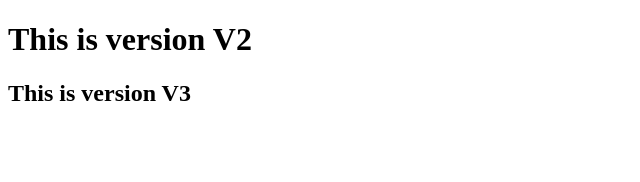
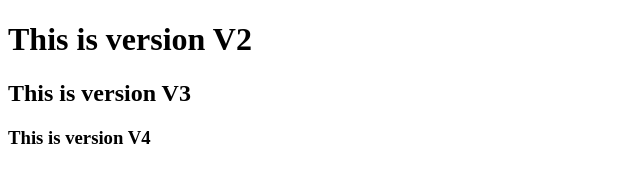
Before and after one commit to sudo-yash-tech/myrepo, a plain HTML site: page index.html in a window 1280 px wide. Shown: the whole page, without its empty margins (0-640 px from the left). Drawn offline with Linux system fonts and the light colour scheme.

Commit message:
This is version V4 of index.html

```diff
--- a/index.html
+++ b/index.html
@@ -8,5 +8,6 @@
 <body>
     <h1>This is version V2</h1>
     <h2>This is version V3</h2>
+    <h3>This is version V4</h3>
 </body>
 </html>
```
